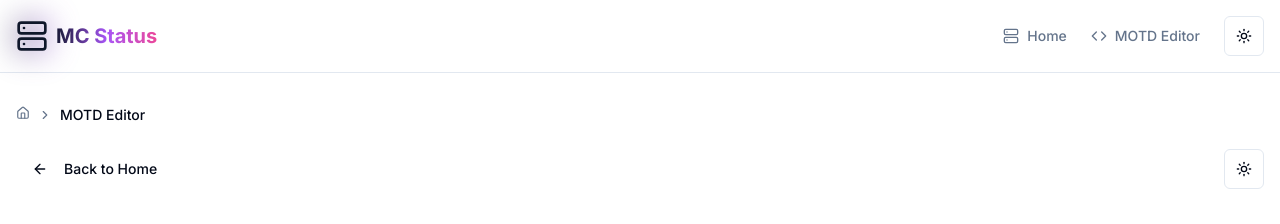
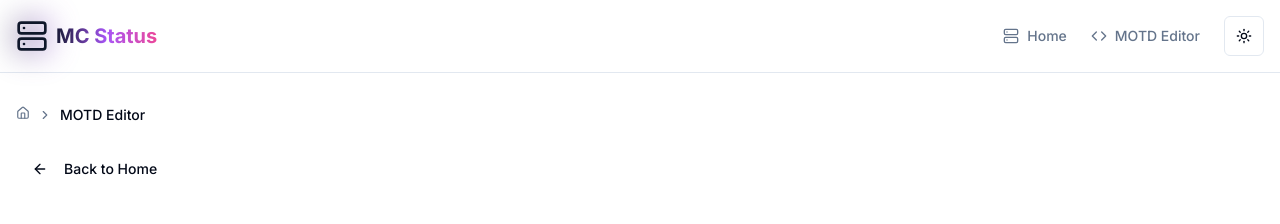
Before and after one commit to 4ngel2769/minecraft-server-status, a Next.js app: page /motd-editor in a window 1280 px wide. Shown: the top 224 px of the page. Built offline with nearby package versions, Linux system fonts and the light colour scheme.

Commit message:
Update page.tsx

```diff
--- a/app/motd-editor/page.tsx
+++ b/app/motd-editor/page.tsx
@@ -28,7 +28,6 @@
 import { Input } from '@/components/ui/input';
 import { Card, CardContent, CardDescription, CardHeader, CardTitle } from '@/components/ui/card';
 import { Label } from '@/components/ui/label';
-import { ThemeToggle } from '@/components/theme-toggle';
 import { Badge } from '@/components/ui/badge';
 import { Checkbox } from '@/components/ui/checkbox';
 import { Popover, PopoverContent, PopoverTrigger } from '@/components/ui/popover';
@@ -329,13 +328,12 @@
         <motion.div
           initial={{ opacity: 0, y: -20 }}
           animate={{ opacity: 1, y: 0 }}
-          className="flex justify-between items-center mb-8"
+          className="mb-8"
         >
           <Button variant="ghost" onClick={() => router.push('/')} className="group">
             <ArrowLeft className="w-4 h-4 mr-2 group-hover:-translate-x-1 transition-transform" />
             Back to Home
           </Button>
-          <ThemeToggle />
         </motion.div>
 
         <TooltipProvider>
```
